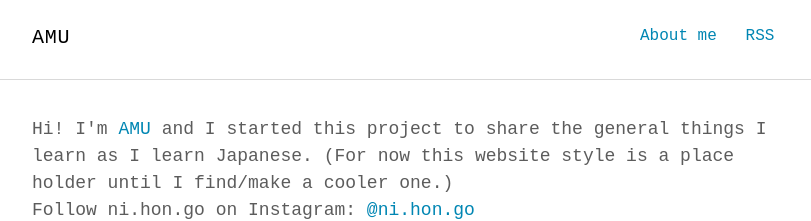
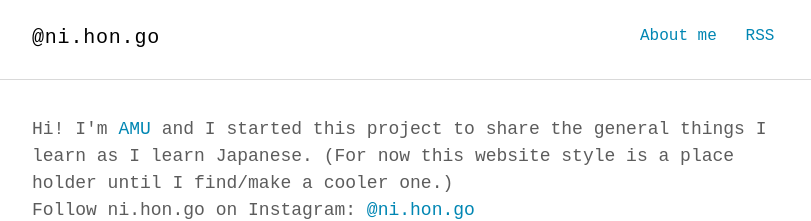
Before and after one commit to amuuu/ni.hon.go, a Jekyll site: the page built from index.html, in a window 1280 px wide. Shown: the top 221 px of the page, without its empty margins (232-1043 px from the left). Built offline with Jekyll 4.4.1, drawn with Linux system fonts in a browser that asks for light colours; nearby versions of some CDN libraries; some web fonts are replaced.

Commit message:
change config file

```diff
--- a/_config.yml
+++ b/_config.yml
@@ -1,9 +1,9 @@
 # Site settings
-title_left    : "AMU"
+title_left    : "@ni.hon.go"
 title_right   : "" # default: ""
 description   : "Blog"
-keywords      : "Amu, music, audio technology, audio programming, creative art, game development"
-url           : https://amuuu.github.io/ # site url
+keywords      : "japanese, learning japanese, language learning"
+url           : https://amuuu.github.io/ni.hon.go/ # site url
 baseurl       : "" # apply repo name like "/myproject" if used under gh-pages branch, else (under master branch) just leave empty/blank
 cover         : "" # image uri like logo/cover image for site seo
 
```
